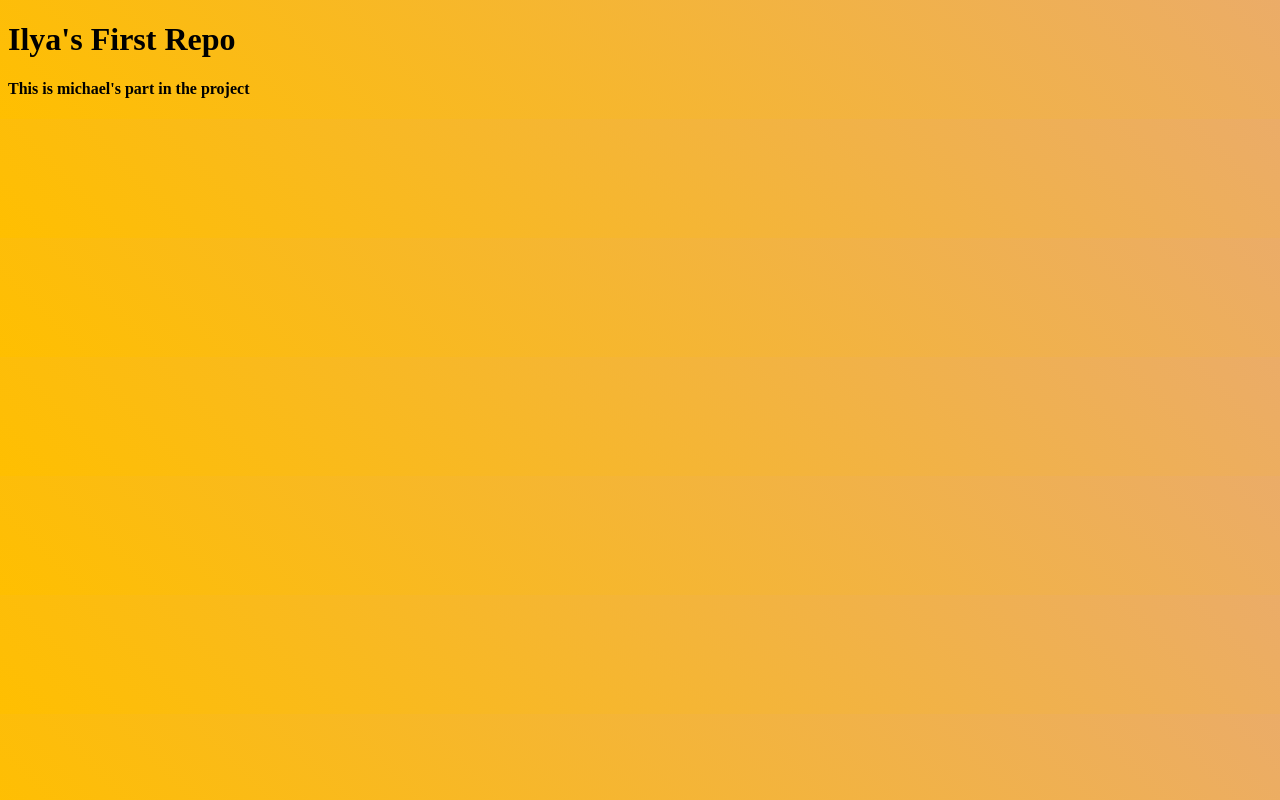
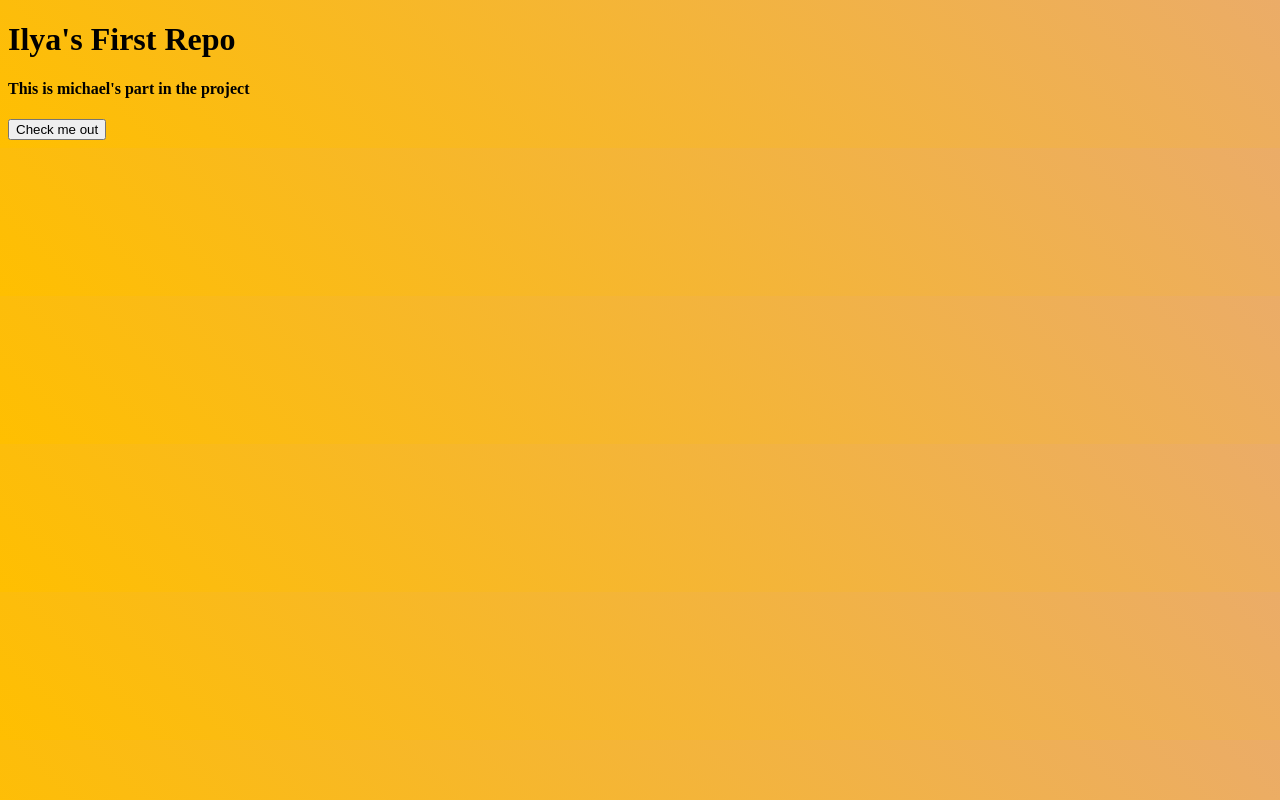
Before and after one commit to ilyaomelchenko/project-example, a plain HTML site: page index.html in a window 1280 px wide. Drawn offline with Linux system fonts and the light colour scheme.

Commit message:
[Update] New example feature

```diff
--- a/index.html
+++ b/index.html
@@ -10,5 +10,11 @@
   <body>
     <h1>Ilya's First Repo</h1>
     <h4>This is michael's part in the project</h4>
+    <button onclick="exampleFunc()">Check me out</button>
   </body>
+  <script>
+    function exampleFunc() {
+      alert("This is going to be an example function");
+    }
+  </script>
 </html>
```
